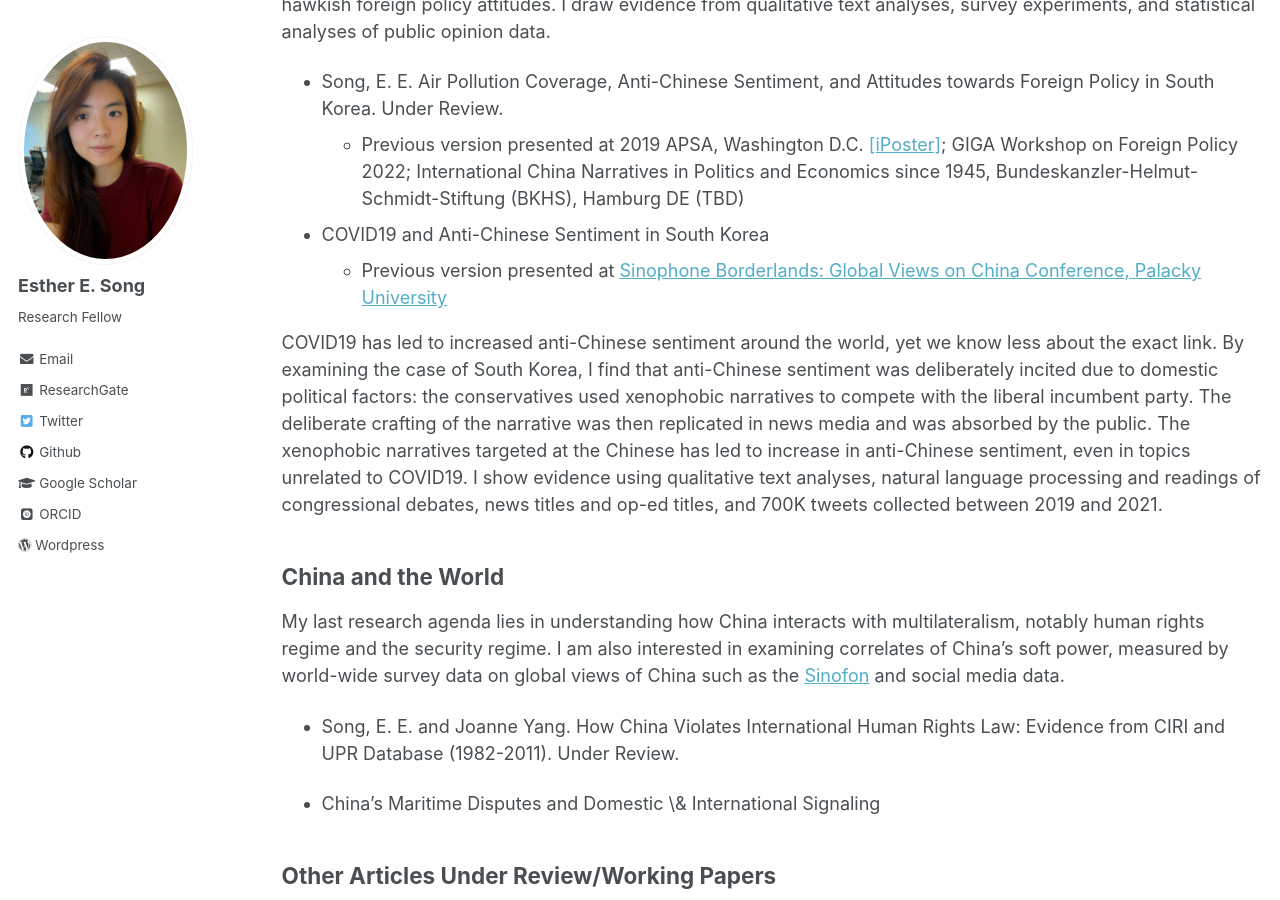
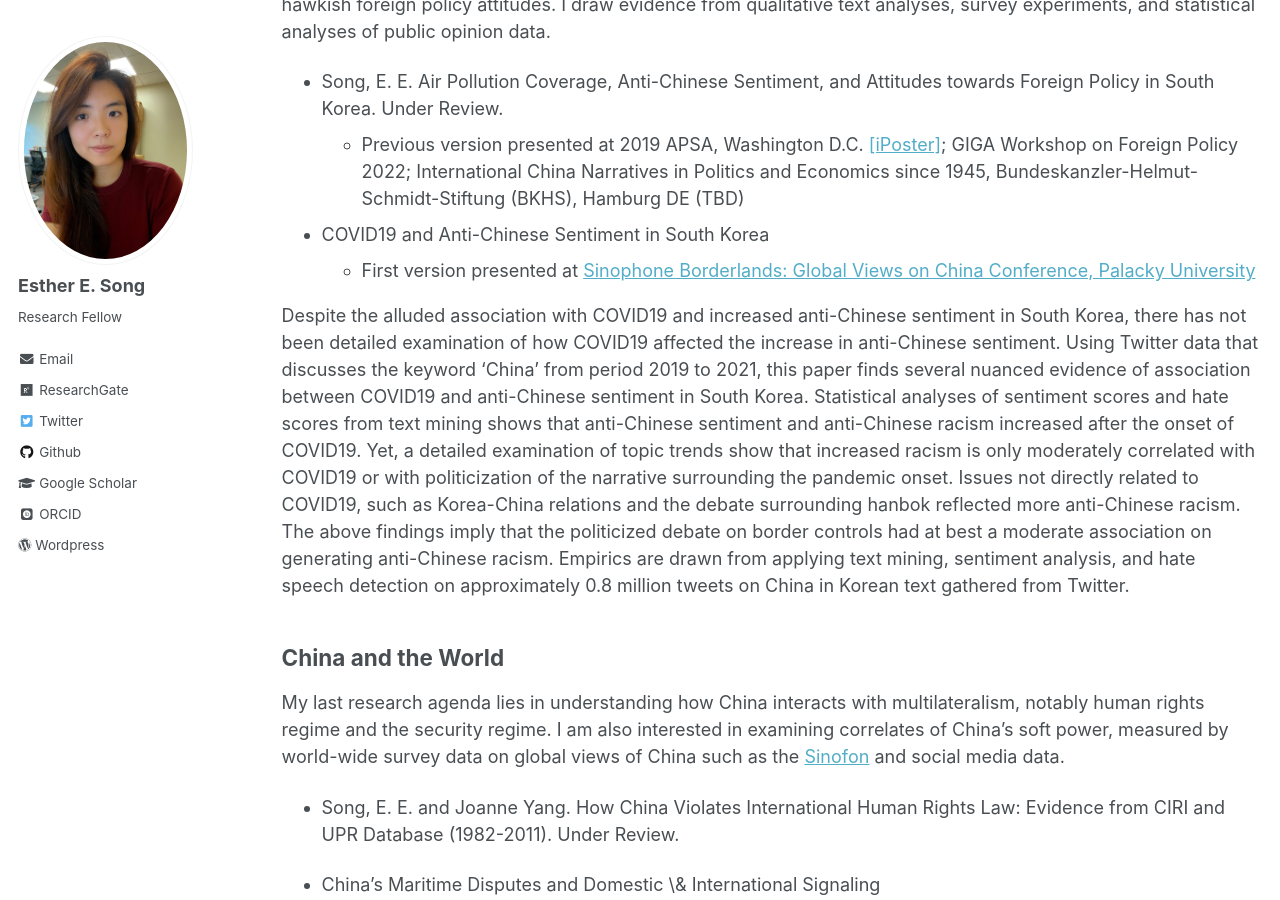
Before and after one commit to ehsong/ehsong.github.io, a Jekyll site: the page built from _pages/research.md, in a window 1280 px wide and 900 px high, scrolled down 1867 px. Built offline with Jekyll 4.4.1, drawn with Linux system fonts in a browser that asks for light colours; some web fonts are replaced.

Commit message:
Update research.md

```diff
--- a/_pages/research.md
+++ b/_pages/research.md
@@ -43,9 +43,9 @@ My third research agenda lies in examining correlates of foreign policy attitude
   * Previous version presented at 2019 APSA, Washington D.C. [[iPoster]](https://apsa2019-apsa.ipostersessions.com/default.aspx?s=DF-1D-34-3D-64-33-21-12-B0-42-57-A1-87-AC-68-E1); GIGA Workshop on Foreign Policy 2022; International China Narratives in Politics and Economics since 1945, Bundeskanzler-Helmut-Schmidt-Stiftung (BKHS), Hamburg DE (TBD)
 
 * COVID19 and Anti-Chinese Sentiment in South Korea
-  * Previous version presented at [Sinophone Borderlands: Global Views on China Conference, Palacky University](https://sinofon.cz/surveys/)
+  * First version presented at [Sinophone Borderlands: Global Views on China Conference, Palacky University](https://sinofon.cz/surveys/)
 
-COVID19 has led to increased anti-Chinese sentiment around the world, yet we know less about the exact link. By examining the case of South Korea, I find that anti-Chinese sentiment was deliberately incited due to domestic political factors: the conservatives used xenophobic narratives to compete with the liberal incumbent party. The deliberate crafting of the narrative was then replicated in news media and was absorbed by the public. The xenophobic narratives targeted at the Chinese has led to increase in anti-Chinese sentiment, even in topics unrelated to COVID19. I show evidence using qualitative text analyses, natural language processing and readings of congressional debates, news titles and op-ed titles, and 700K tweets collected between 2019 and 2021.
+Despite the alluded association with COVID19 and increased anti-Chinese sentiment in South Korea, there has not been detailed examination of how COVID19 affected the increase in anti-Chinese sentiment. Using Twitter data that discusses the keyword ‘China’ from period 2019 to 2021, this paper finds several nuanced evidence of association between COVID19 and anti-Chinese sentiment in South Korea. Statistical analyses of sentiment scores and hate scores from text mining shows that anti-Chinese sentiment and anti-Chinese racism increased after the onset of COVID19. Yet, a detailed examination of topic trends show that increased racism is only moderately correlated with COVID19 or with politicization of the narrative surrounding the pandemic onset. Issues not directly related to COVID19, such as Korea-China relations and the debate surrounding hanbok reflected more anti-Chinese racism. The above findings imply that the politicized debate on border controls had at best a moderate association on generating anti-Chinese racism. Empirics are drawn from applying text mining, sentiment analysis, and hate speech detection on approximately 0.8 million tweets on China in Korean text gathered from Twitter.
 
 ## China and the World
 
```
